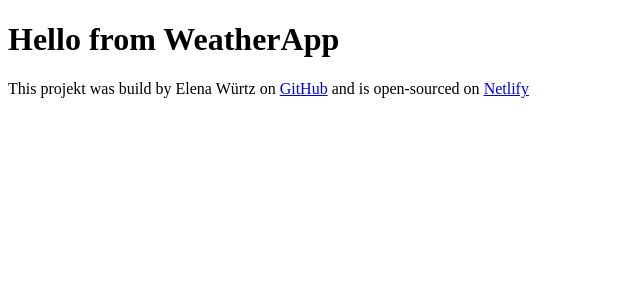
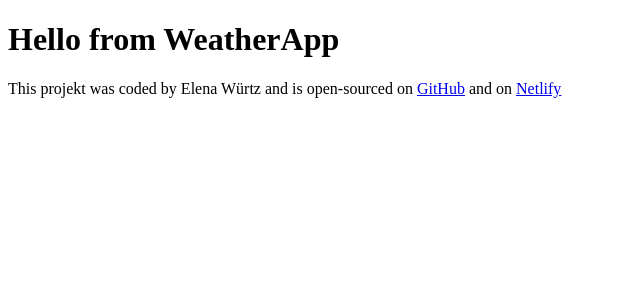
Before and after one commit to Anthophila1909/react-weather-app, a React (Create React App) app: page / in a window 1280 px wide. Shown: the top 300 px of the page, without its empty margins (0-640 px from the left). Built offline with nearby package versions, Linux system fonts and the light colour scheme.

Commit message:
Updated footer

```diff
--- a/public/index.html
+++ b/public/index.html
@@ -6,38 +6,16 @@
     <meta name="viewport" content="width=device-width, initial-scale=1" />
     <meta name="theme-color" content="#000000" />
     <meta
-      name="description"
+      name="Elenas Weather App build with React"
       content="Web site created using create-react-app"
     />
     <link rel="apple-touch-icon" href="%PUBLIC_URL%/logo192.png" />
-    <!--
-      manifest.json provides metadata used when your web app is installed on a
-      user's mobile device or desktop. See https://developers.google.com/web/fundamentals/web-app-manifest/
-    -->
     <link rel="manifest" href="%PUBLIC_URL%/manifest.json" />
-    <!--
-      Notice the use of %PUBLIC_URL% in the tags above.
-      It will be replaced with the URL of the `public` folder during the build.
-      Only files inside the `public` folder can be referenced from the HTML.
-
-      Unlike "/favicon.ico" or "favicon.ico", "%PUBLIC_URL%/favicon.ico" will
-      work correctly both with client-side routing and a non-root public URL.
-      Learn how to configure a non-root public URL by running `npm run build`.
-    -->
-    <title>React App</title>
+    <title>React Weather App</title>
+    <meta name="description" content="This Weather App was build with react." />
   </head>
   <body>
     <noscript>You need to enable JavaScript to run this app.</noscript>
-    <div id="root"></div>
-    <!--
-      This HTML file is a template.
-      If you open it directly in the browser, you will see an empty page.
-
-      You can add webfonts, meta tags, or analytics to this file.
-      The build step will place the bundled scripts into the <body> tag.
-
-      To begin the development, run `npm start` or `yarn start`.
-      To create a production bundle, use `npm run build` or `yarn build`.
-    -->
+    <div id="root">Hello</div>
   </body>
 </html>
--- a/src/App.js
+++ b/src/App.js
@@ -2,7 +2,7 @@ import React from "react";
 import WeatherApp from "./WeatherApp";
 import Footer from "./Footer";
 
-function App() {
+export default function App() {
   return (
     <div className="WeatherApp">
       <WeatherApp />
@@ -10,5 +10,3 @@ function App() {
     </div>
   );
 }
-
-export default App;
--- a/src/Footer.js
+++ b/src/Footer.js
@@ -3,7 +3,7 @@ import React from "react";
 export default function Footer() {
   return (
     <div className="Footer">
-      This projekt was build by Elena Würtz on{" "}
+      This projekt was coded by Elena Würtz and is open-sourced on{" "}
       <a
         href="https://github.com/Anthophila1909/react-weather-app"
         target="_blank"
@@ -11,7 +11,7 @@ export default function Footer() {
       >
         GitHub
       </a>{" "}
-      and is open-sourced on{" "}
+      and on{" "}
       <a
         href="https://elenas-react-weather-app.netlify.app/"
         target="_blank"
```
Also changed, not shown: 1 other file (tests, documents, lock files or other folders).
